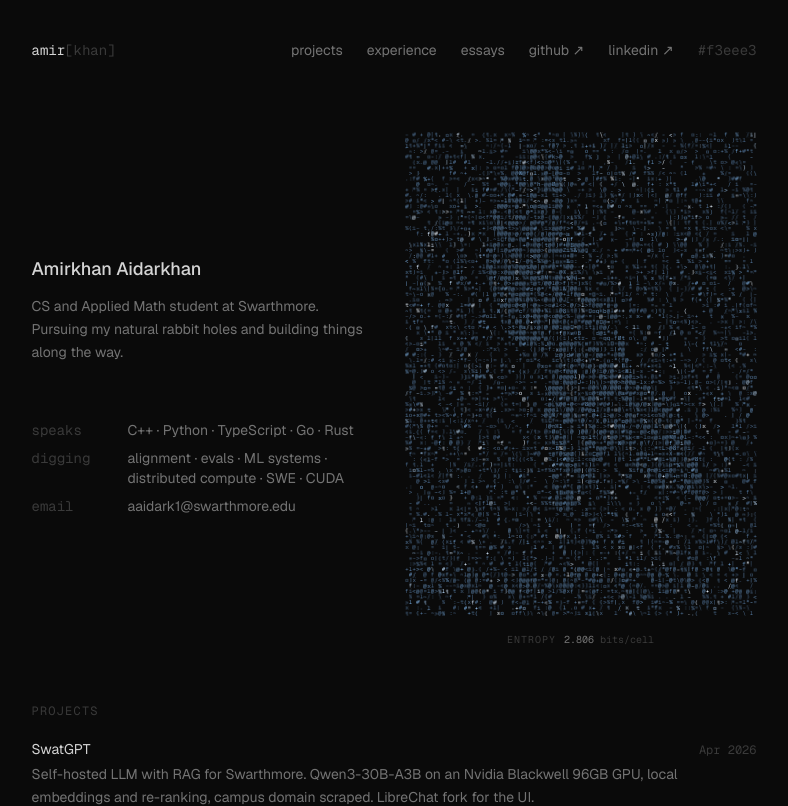
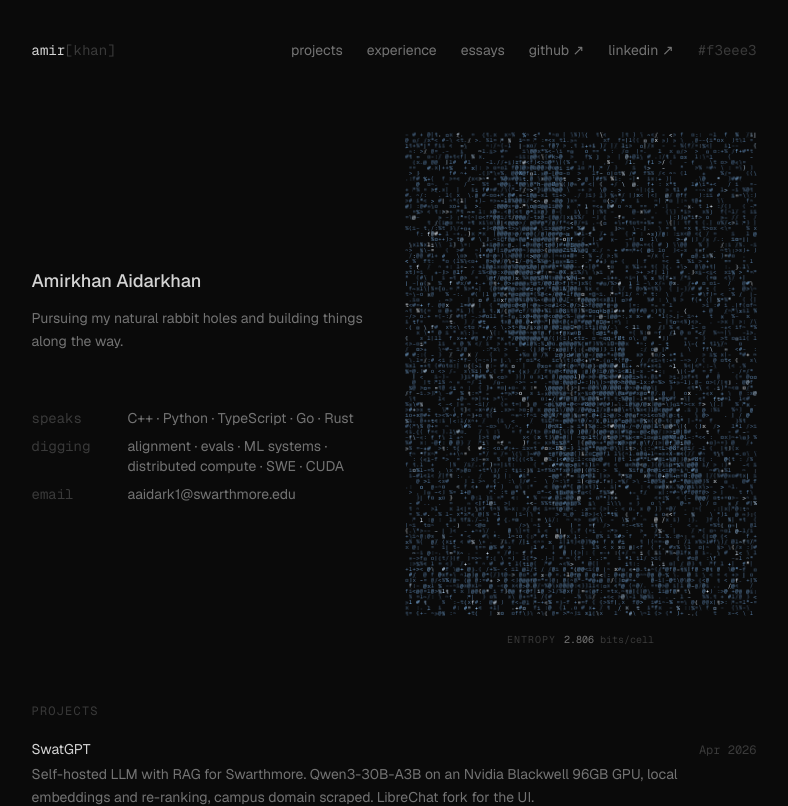
Before and after one commit to aidxhxr/aidxhxr-dev, a Next.js app: page / in a window 1280 px wide. Shown: the top 806 px of the page, without its empty margins (246-1034 px from the left). Built offline with nearby package versions, Linux system fonts and the light colour scheme.

Commit message:
content(home): drop the student line from the intro

```diff
--- a/app/page.tsx
+++ b/app/page.tsx
@@ -14,8 +14,7 @@ export default function Home() {
               Amirkhan Aidarkhan
             </h1>
             <p className="text-muted text-sm leading-relaxed">
-              CS and Applied Math student at Swarthmore. Pursuing my natural rabbit holes and
-              building things along the way.
+              Pursuing my natural rabbit holes and building things along the way.
             </p>
           </section>
 
```
